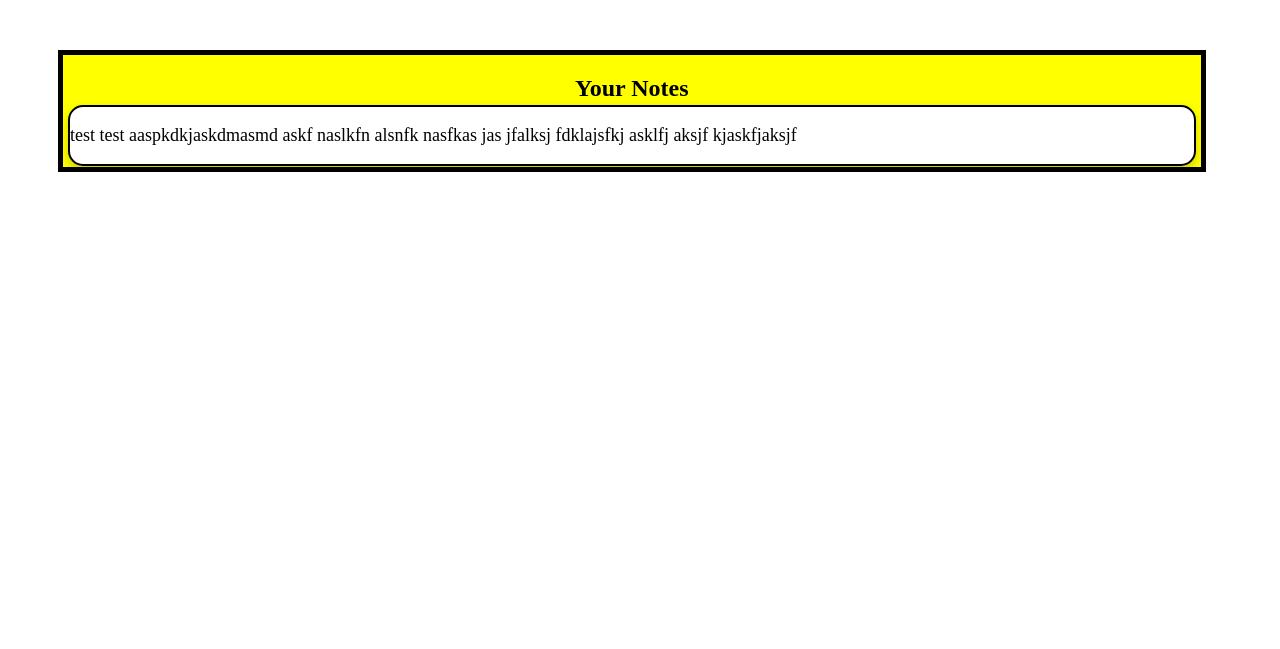
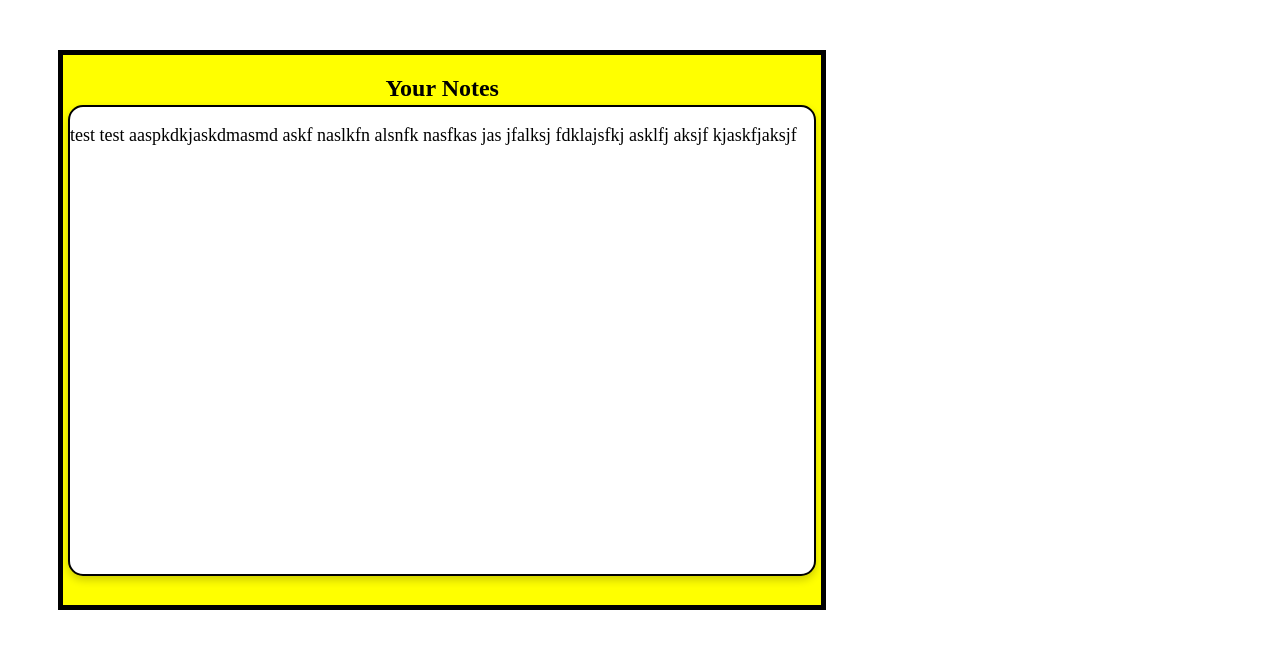
Before and after one commit to CarverWasTaken/MusketeerNotes, a Flask app: template FrontEnd/templates/viewNote.html in a window 1280 px wide. Shown: the top 649 px of the page. Run offline with Flask 2, Linux system fonts and the light colour scheme; the template is opened without the code that fills it, so the values that code supplies are empty.

Commit message:
updated noteView.css v3

```diff
--- a/FrontEnd/app.py
+++ b/FrontEnd/app.py
@@ -49,7 +49,7 @@ def register():
 @app.route("/notes")
 def notes():
       # _notes = getNotes()
-      return render_template('MainPage.html', notes = yourNotes)
+      return render_template('viewNote.html', notes = yourNotes)
 
 @app.route("/addNote", methods=['POST'])
 def addNote():
--- a/FrontEnd/static/styles/noteView.css
+++ b/FrontEnd/static/styles/noteView.css
@@ -1,12 +1,10 @@
 .outerBox{
   border: solid 5px;
-  width: 90%;
-  height: 90%;
-  overflow: hidden;
+  width: 60%;
+  height:550px;
   margin-left: 50px;
   margin-right: 50px;
   margin-top: 50px;
-
   background-color: yellow;
 }
 
@@ -15,17 +13,13 @@
   transition: 0.3s;
   background-color: white;
   margin-bottom: 1px;
-
   border-radius: 15px;
-  max-height: 90%;
-  height: 350px
-  overflow: hidden;
+  height: 85%;
   text-overflow: ellipsis;
-
   font-size: large;
   z-index: 4;
   border: solid 2px black;
   margin-right: 5px;
   margin-left: 5px;
-  transition: 0.5s max-height;
+
 }
```
